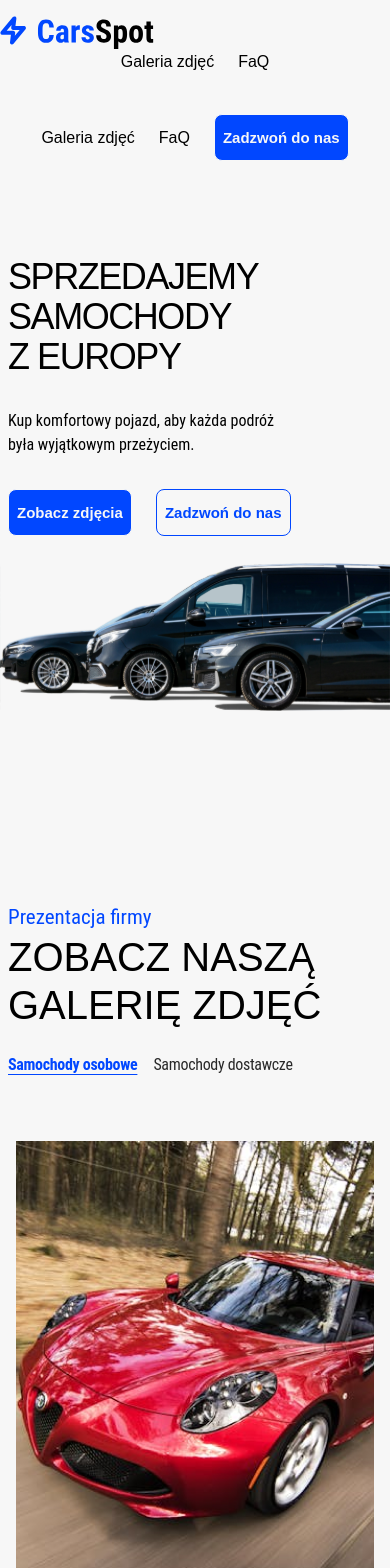
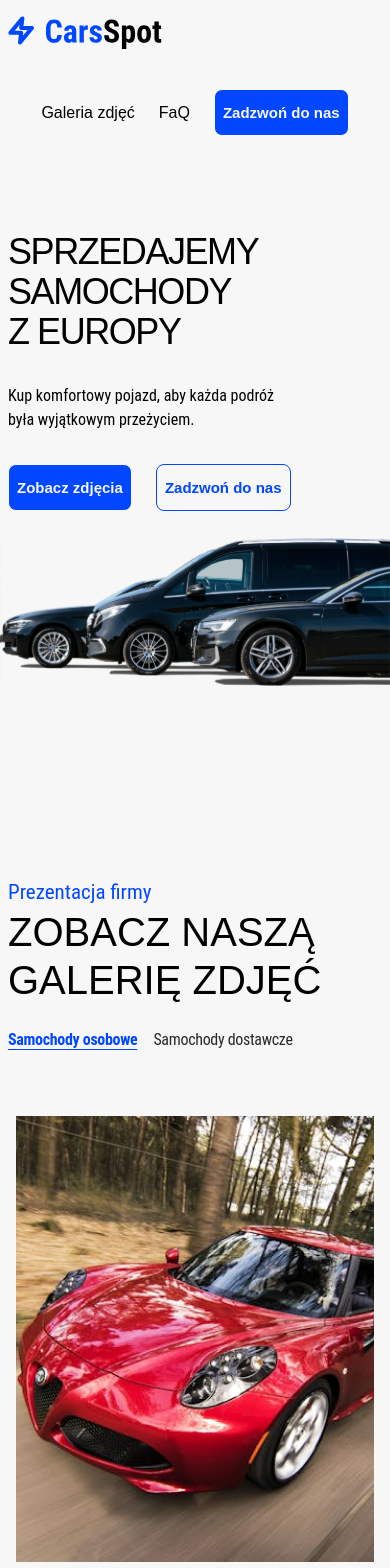
Before and after one commit to JolantaWro/CarsSpot, a React (Create React App) app: page / in a window 390 px wide. Shown: the top 1568 px of the page. Built offline with nearby package versions, Linux system fonts and the light colour scheme.

Commit message:
change design for mobile

```diff
--- a/src/components/Content/Gallery.js
+++ b/src/components/Content/Gallery.js
@@ -18,13 +18,13 @@ const Gallery = () => {
       };
 
     return (
-    <div id="gallery" className='pt-[285px] pb-28 xs:px-2 sm:px-2'>
+    <section id="gallery" className='pt-[285px] pb-28 xs:px-2 sm:px-2'>
         <Container className='justify-start max-w-[1264px] 2xl:w-full'>
             <div className='flex flex-col justify-start col-span-12 xs:col-span-4 sm:col-span-8 md:px-2'>
-                <p className='font-roboto font-normal text-[21px] leading-[32px] text-cobalt'>Prezentacja firmy</p>
-                <h1 className='font-bebas font-normal text-[40px] uppercase leading-[48px]'>Zobacz naszą galerię zdjęć</h1>
+                <h1 className='font-roboto font-normal text-[21px] leading-[32px] text-cobalt'>Prezentacja firmy</h1>
+                <h2 className='font-bebas font-normal text-[40px] uppercase leading-[48px]'>Zobacz naszą galerię zdjęć</h2>
                 <div className='flex gap-x-12 xs:gap-4 xs:justify-start pt-6'>
-                    <p
+                    <button
                         className={`text-black font-roboto text-base font-normal leading-6 tracking-negative-2 cursor-pointer ${
                             activeCategory === 'passengerCars'
                             ? 'text-cobalt font-semibold underline underline-offset-4'
@@ -33,8 +33,8 @@ const Gallery = () => {
                         onClick={showPassengerCars}
                         >
                         Samochody osobowe
-                    </p>
-                    <p
+                    </button>
+                    <button
                         className={`text-black font-roboto text-base font-normal leading-6 tracking-negative-2 cursor-pointer ${
                             activeCategory === 'vans'
                             ? 'text-cobalt font-semibold underline underline-offset-4'
@@ -43,14 +43,14 @@ const Gallery = () => {
                         onClick={showVans}
                         >
                         Samochody dostawcze
-                        </p>
+                        </button>
                 </div>
             </div>
         </Container>
         <div>
             <SliderGallery data={galleryData} />
         </div>
-    </div>
+    </section>
 )};
 
 export default Gallery;
--- a/src/components/Content/HeroSection.js
+++ b/src/components/Content/HeroSection.js
@@ -5,7 +5,7 @@ import Container from '../ui/container';
 
 
 const HeroSection = () => (
-    <div className='py-[120px] relative xs:py-10 md:py-36'>
+    <section className='py-[120px] relative xs:py-10 md:py-36'>
         <Container className='justify-start pb-10 gap-12 xs:justify-center xs:pb-10'>
             <div className='flex flex-col gap-10 justify-start col-span-12 xs:gap-y-8 xs:col-span-4 xs:w-full xs:justify-center xs:px-2 sm:col-span-8 sm:w-full sm:justify-center sm:px-8 md:col-span-8 md:px-8 md:w-full'>
                 <h1 className='font-bebas font-normal text-[76px] uppercase leading-[83px] tracking-negative-4 xs:text-4xl sm:text-4xl md:text-5xl' >Sprzedajemy samochody <br /> z europy</h1>
@@ -19,7 +19,7 @@ const HeroSection = () => (
         <div className="absolute -bottom-[95px] right-0 z-0">
             <img src={mainPhoto} alt="Three black cars" className="object-cover max-w-full h-auto"/>
         </div>
-    </div>
+    </section>
 
 );
 
--- a/src/components/Content/PopularQuestions.js
+++ b/src/components/Content/PopularQuestions.js
@@ -5,7 +5,7 @@ import Container from '../ui/container';
 
 const PopularQuestions = () => {
     return (
-    <div id="faq" className='bg-black'>
+    <section id="faq" className='bg-black'>
         <Container className='gap-6'>
            <div className='py-[88px] gap-20 col-span-12 flex items-start self-stretch xs:col-span-4 xs:flex-col xs:px-4 sm:col-span-8 sm:flex-col sm:px-4 md:px-2 lg:px-2'>
            {
@@ -20,21 +20,7 @@ const PopularQuestions = () => {
            }
            </div>
         </Container>
-        {/* <div className='grid grid-cols-12 mx-auto gap-6 xs:grid-cols-4 sm:grid-cols-8 max-w-[1200px]'>
-           <div className='py-[88px] gap-20 col-span-12 flex items-start self-stretch xs:col-span-4 xs:flex-col xs:px-4 sm:col-span-8 sm:flex-col sm:px-4 md:px-2 lg:px-2'>
-           {
-            questionsData.map((data, index) => (
-                <Card
-                    key={data.id}
-                    title={data.title}
-                    introduction={data.introduction}
-                    description={data.description}>
-                </Card>
-            ))
-           }
-           </div>
-        </div> */}
-    </div>
+    </section>
 )};
 
 export default PopularQuestions;
--- a/src/components/Content/SliderGallery.js
+++ b/src/components/Content/SliderGallery.js
@@ -39,7 +39,7 @@ const SliderGallery = ({ data }) => {
         {data.map((image, index) => (
              <div
              key={image.id}
-             className="flex pr-16 xs:pr-0 sm:pr-0 md:pr-2 lg:pr-2 pb-12"
+             className="flex pr-16 xs:pr-0 sm:pr-0 md:pr-2 lg:pr-2 pb-12 focus:outline-none"
              style={{ width: '600px', height: '446px' }}
            >
              <img
--- a/src/components/Header/Header.js
+++ b/src/components/Header/Header.js
@@ -9,10 +9,10 @@ import Container from '../ui/container'
 const Header = () => (
     <header className='py-4 gap-x-[10px]'>
         <Container>
-            <div className='flex justify-start col-span-3 md:pl-6'>
+            <div className='flex justify-start col-span-3 md:pl-6 xs:pl-2'>
                 <img src={logo} alt="CarsSpot logo company" />
             </div>
-            <div className='flex justify-center col-span-6 xs:achidden sm:hidden'>
+            <div className='flex justify-center col-span-6 xs:hidden sm:hidden'>
                 <HeaderNavigation />
             </div>
             <div className='flex justify-end col-span-3 xs:hidden sm:hidden md:pr-4'>
--- a/src/components/Header/HeaderMobile.js
+++ b/src/components/Header/HeaderMobile.js
@@ -7,12 +7,12 @@ const HeaderMobile = () => {
         <nav className='py-10'>
             <ul className="flex gap-x-6 justify-center items-center ">
                 <li>
-                    <Link smooth to="#galery" className="font-robotoFlex text-base font-medium leading-6 transform transition-transform hover:scale-105 hover:underline hover:underline-offset-4 hover:text-cobalt">
+                    <Link smooth to="#gallery" className="font-robotoFlex text-base font-medium leading-6 transform transition-transform hover:scale-105 hover:underline hover:underline-offset-4 hover:text-cobalt">
                         Galeria zdjęć
                     </Link>
                 </li>
                 <li>
-                    <Link smooth to="#fqa" className="font-robotoFlex text-base font-medium leading-6 transform transition-transform hover:scale-105 hover:underline hover:underline-offset-4 hover:text-cobalt">
+                    <Link smooth to="#faq" className="font-robotoFlex text-base font-medium leading-6 transform transition-transform hover:scale-105 hover:underline hover:underline-offset-4 hover:text-cobalt">
                         FaQ
                     </Link>
                 </li>
```
Also changed, not shown: 1 other file (tests, documents, lock files or other folders).
